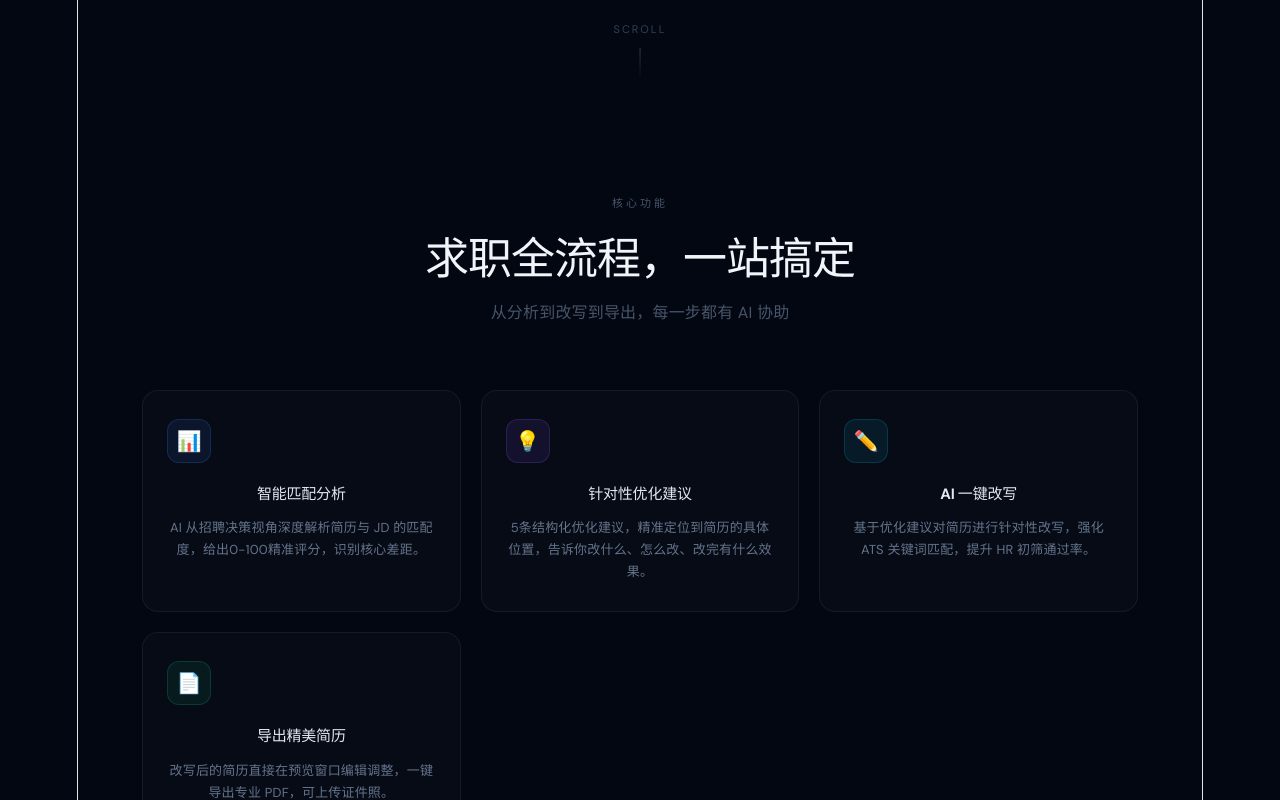
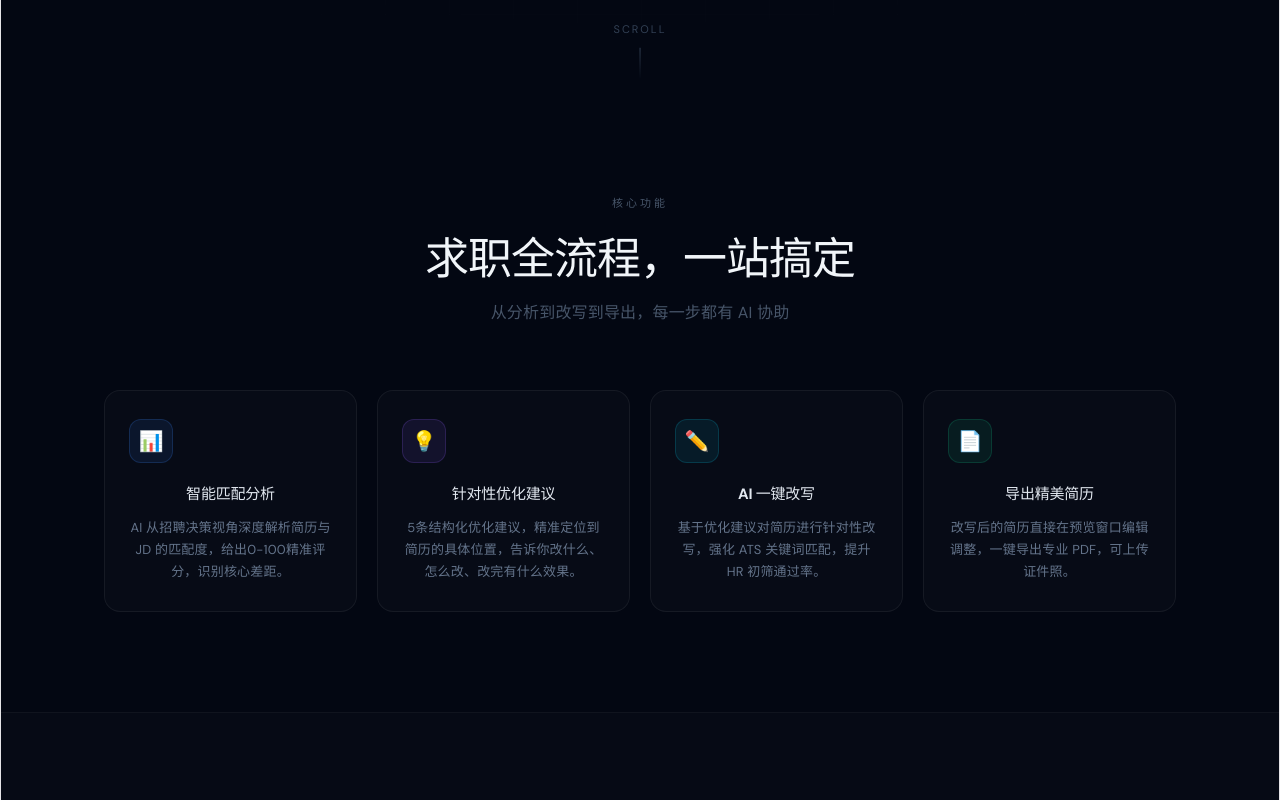
Before and after one commit to benjamintraitor/JobFit, a React (Vite) app: page / in a window 1280 px wide. Shown: the part 690-1490 px from the top of the page. Built offline with nearby package versions, Linux system fonts and the light colour scheme.

Commit message:
Update App.tsx

```diff
--- a/src/App.tsx
+++ b/src/App.tsx
@@ -547,7 +547,7 @@ function LandingPage({ onEnter }: { onEnter: () => void }) {
       background: "#030712",
       fontFamily: "'DM Sans', 'PingFang SC', 'Microsoft YaHei', sans-serif",
       color: "#e2e8f0",
-      overflowX: "hidden",
+      width: "100%",
     }}>
 
       {/* ── Navbar ── */}
@@ -592,10 +592,11 @@ function LandingPage({ onEnter }: { onEnter: () => void }) {
       {/* ── Hero ── */}
       <section style={{
         minHeight: "100vh",
+        width: "100%",
         display: "flex", flexDirection: "column",
         alignItems: "center", justifyContent: "center",
         padding: "120px 24px 80px",
-        position: "relative", overflow: "hidden",
+        position: "relative",
         textAlign: "center",
       }}>
         {/* Background glow blobs */}
@@ -732,7 +733,7 @@ function LandingPage({ onEnter }: { onEnter: () => void }) {
       </section>
 
       {/* ── Features ── */}
-      <section style={{ padding: "80px 64px 100px", maxWidth: 1200, margin: "0 auto" }}>
+      <section style={{ padding: "80px 64px 100px", maxWidth: 1200, margin: "0 auto", width: "100%" }}>
         <div style={{ textAlign: "center", marginBottom: 64 }}>
           <div style={{
             fontSize: 11, fontWeight: 700, letterSpacing: 3,
@@ -786,6 +787,7 @@ function LandingPage({ onEnter }: { onEnter: () => void }) {
       {/* ── How it works ── */}
       <section style={{
         padding: "80px 64px",
+        width: "100%",
         background: "rgba(255,255,255,0.01)",
         borderTop: "1px solid rgba(255,255,255,0.04)",
         borderBottom: "1px solid rgba(255,255,255,0.04)",
@@ -927,8 +929,9 @@ function LandingPage({ onEnter }: { onEnter: () => void }) {
       {/* ── CTA Banner ── */}
       <section style={{
         padding: "80px 64px",
+        width: "100%",
         textAlign: "center",
-        position: "relative", overflow: "hidden",
+        position: "relative",
       }}>
         <div style={{
           position: "absolute", inset: 0,
@@ -992,7 +995,8 @@ function LandingPage({ onEnter }: { onEnter: () => void }) {
           50% { transform: translateX(-50%) translateY(6px); }
         }
         * { box-sizing: border-box; margin: 0; padding: 0; }
-        html, body { background: #030712; scroll-behavior: smooth; }
+        html, body { background: #030712; scroll-behavior: smooth; overflow-x: hidden; width: 100%; }
+        #root { width: 100%; }
       `}</style>
     </div>
   );
```
